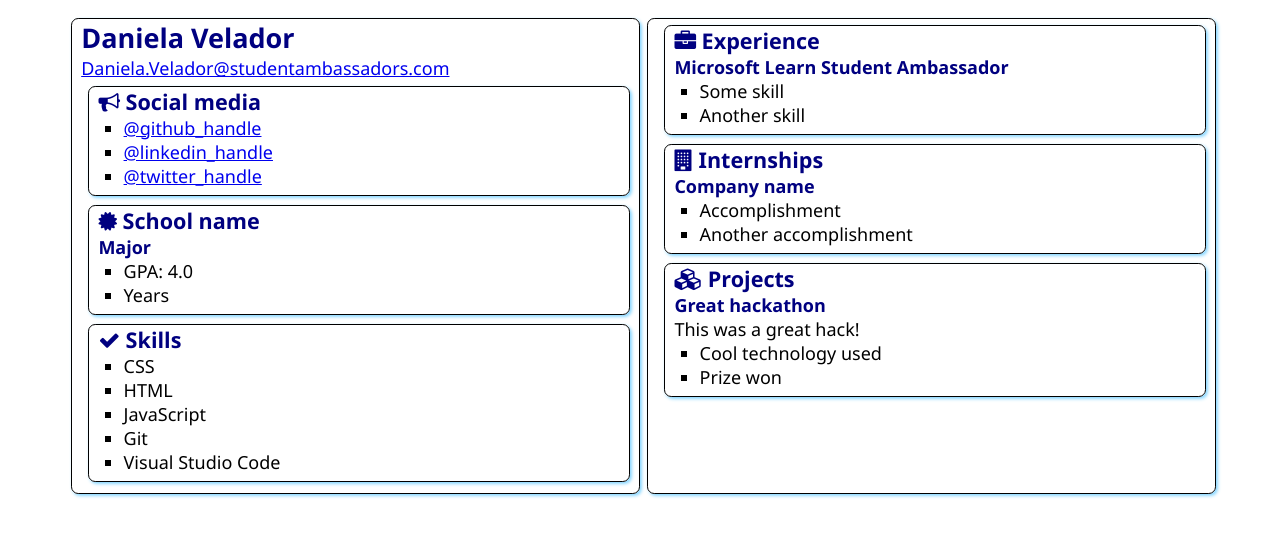
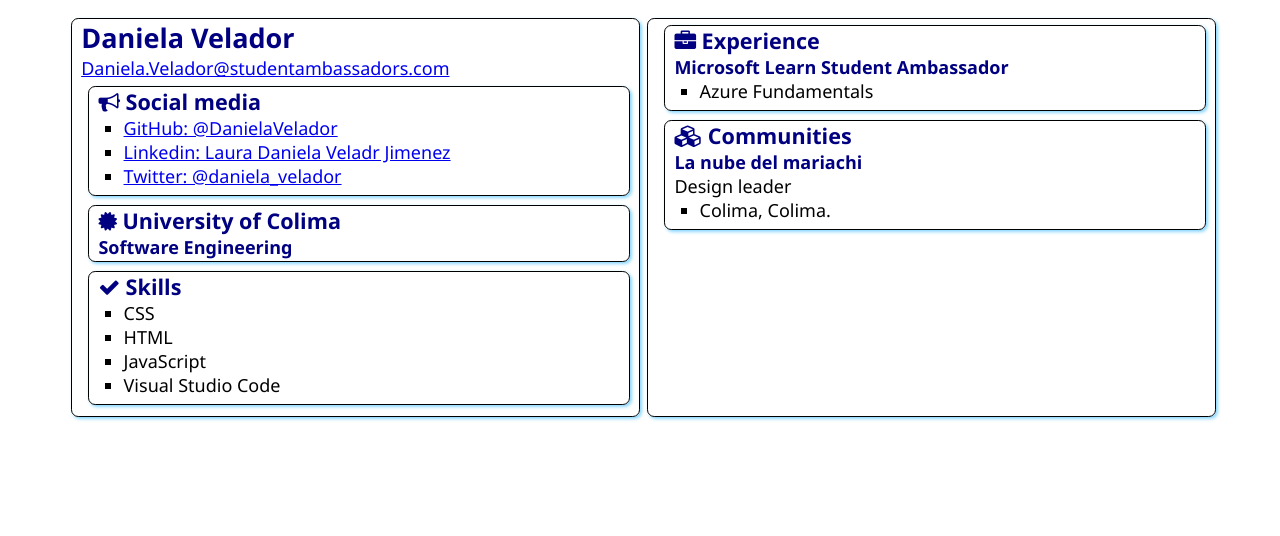
Before and after one commit to DanielaVelador/SATechnicalOnboarding, a plain HTML site: page src/index.html in a window 1280 px wide. Drawn offline with Linux system fonts and the light colour scheme.

Commit message:
edit resume

```diff
--- a/src/index.html
+++ b/src/index.html
@@ -13,7 +13,7 @@
     <main>
         <article class="box">
             <h1>Daniela Velador</h1>
-            <div><a href="mailto:your.email@example.com">Daniela.Velador@studentambassadors.com</a></div>
+            <div><a href="mailto:Daniela.Velador@studentambassadors.com">Daniela.Velador@studentambassadors.com</a></div>
 
             <section class="box">
                 <h2>
@@ -21,9 +21,9 @@
                     Social media
                 </h2>
                 <ul>
-                    <li><a href="https://github.com/<handle>">@github_handle</a></li>
-                    <li><a href="https://linkedin.com/in/<handle>">@linkedin_handle</a></li>
-                    <li><a href="https://twitter.com/<handle>">@twitter_handle</a></li>
+                    <li><a href="https://github.com/DanielaVelador">GitHub: @DanielaVelador</a></li>
+                    <li><a href="https://www.linkedin.com/in/lauravelador/">Linkedin: Laura Daniela Veladr Jimenez</a></li>
+                    <li><a href="https://twitter.com/daniela_velador">Twitter: @daniela_velador</a></li>
                 </ul>
             </section>
 
@@ -31,13 +31,10 @@
                 <div class="education">
                     <h2>
                         <i class="fa fa-certificate" aria-hidden="true"></i>
-                        School name
+                        University of Colima
                     </h2>
-                    <h3>Major</h3>
-                    <ul>
-                        <li>GPA: 4.0</li>
-                        <li>Years</li>
-                    </ul>
+                    <h3>Software Engineering</h3>
+
                 </div>
             </section>
 
@@ -50,7 +47,6 @@
                     <li>CSS</li>
                     <li>HTML</li>
                     <li>JavaScript</li>
-                    <li>Git</li>
                     <li>Visual Studio Code</li>
                 </ul>
             </section>
@@ -63,11 +59,10 @@
                 </h2>
                 <h3>Microsoft Learn Student Ambassador</h3>
                 <ul>
-                    <li>Some skill</li>
-                    <li>Another skill</li>
+                    <li>Azure Fundamentals</li>
                 </ul>
             </section>
-            <section class="box">
+           <!-- <section class="box">
                 <h2>
                     <i class="fa fa-building" aria-hidden="true"></i>
                     Internships
@@ -78,18 +73,18 @@
                     <li>Accomplishment</li>
                     <li>Another accomplishment</li>
                 </ul>
-            </section>
+            </section> -->
             <section class="box">
                 <h2>
                     <i class="fa fa-cubes" aria-hidden="true"></i>
-                    Projects
+                    Communities
                 </h2>
 
-                <h3>Great hackathon</h3>
-                <div>This was a great hack!</div>
+                <h3>La nube del mariachi</h3>
+                <div>Design leader</div>
                 <ul>
-                    <li>Cool technology used</li>
-                    <li>Prize won</li>
+                    <li>Colima, Colima.</li>
+                    <!--<li>Prize won</li>-->
                 </ul>
             </section>
         </article>
```
